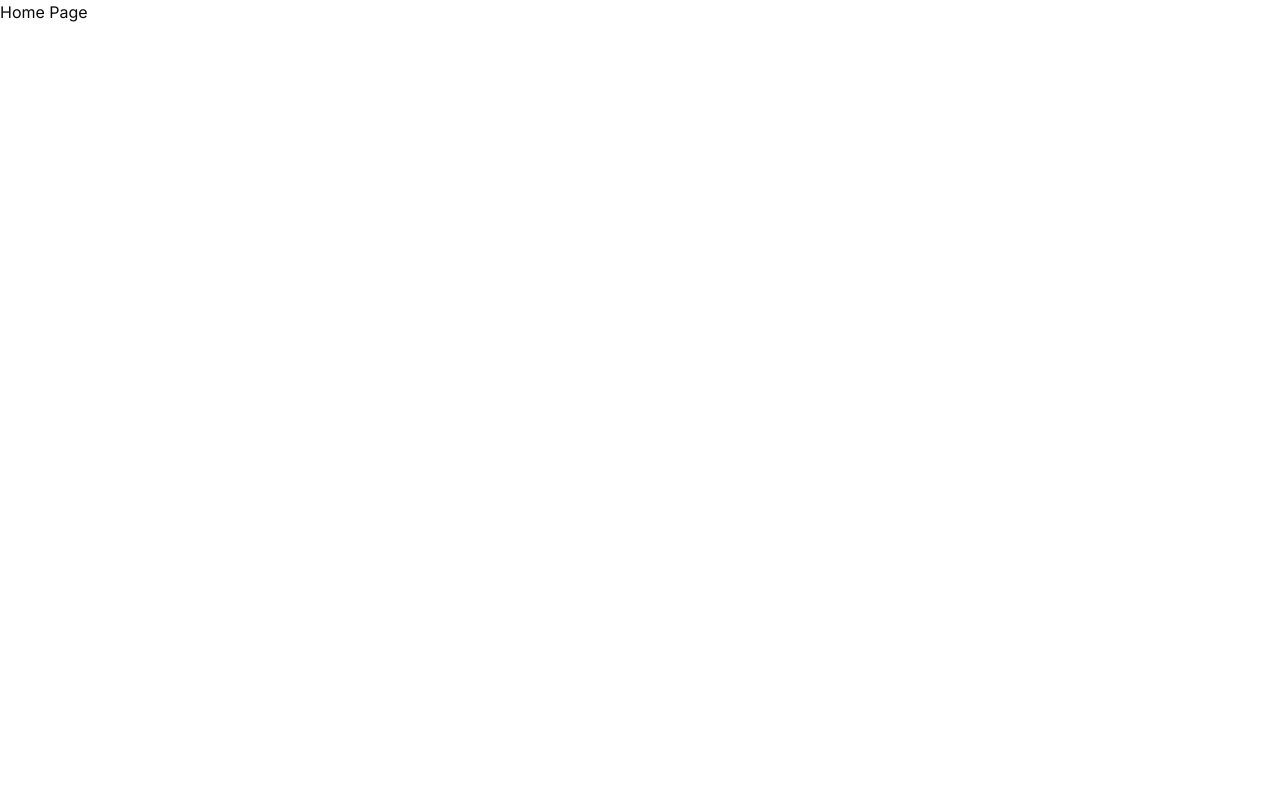
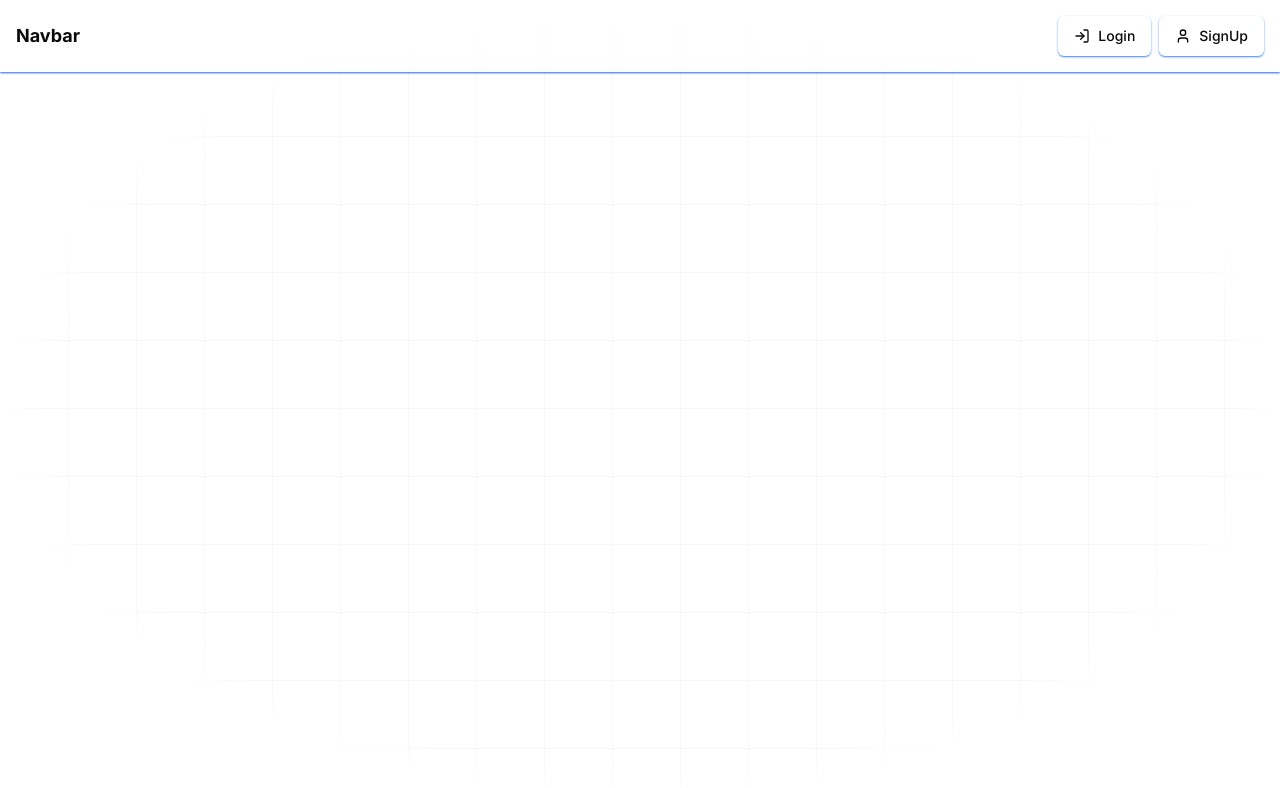
Before and after one commit to tanayvaswani/medoff, a Next.js app: page / in a window 1280 px wide. Shown: the top 788 px of the page. Built offline with nearby package versions, Linux system fonts and the light colour scheme.

Commit message:
navbar done

```diff
--- a/app/(root)/page.tsx
+++ b/app/(root)/page.tsx
@@ -1,11 +1,13 @@
-
+import { Background } from "@/components/background";
+import Navbar from "@/components/navbar";
 
 const HomePage = () => {
-    return (
-        <div>
-            Home Page
-        </div>
-     );
-}
+  return (
+    <div>
+      <Background />
+      <Navbar />
+    </div>
+  );
+};
 
 export default HomePage;
--- /dev/null
+++ b/components/background.tsx
@@ -0,0 +1,19 @@
+"use client";
+
+import { motion } from "framer-motion";
+
+export function Background() {
+  return (
+    <motion.div
+      className="bg-root absolute inset-0 -z-50 h-full w-full bg-[linear-gradient(to_right,#80808012_1px,transparent_1px),linear-gradient(to_bottom,#80808012_1px,transparent_1px)] [background-size:68px_68px] [mask-image:radial-gradient(ellipse_50%_50%_at_50%_50%,#000_90%,transparent_100%)]"
+      initial={{ scale: 0.9, opacity: 0, x: 0 }}
+      animate={{ scale: 1, opacity: 100, x: 0 }}
+      transition={{
+        ease: "easeOut",
+        duration: 1,
+        x: { duration: 1 },
+        delay: 0.5,
+      }}
+    />
+  );
+}
--- /dev/null
+++ b/components/navbar.tsx
@@ -0,0 +1,26 @@
+import { LogIn, User } from "lucide-react";
+import { Button } from "./ui/button";
+
+const Navbar = () => {
+  return (
+    <div className="flex items-center justify-between w-full py-4 px-4 shadow-sm shadow-blue-600 backdrop-blur-sm">
+      <div className="text-lg font-bold">Navbar</div>
+      <div className="flex gap-x-2">
+        <Button
+          variant={"ghost"}
+          className="shadow-sm shadow-blue-500 hover:text-blue-500"
+        >
+          <LogIn className="h-4 w-4 mr-2" /> Login
+        </Button>
+        <Button
+          variant={"ghost"}
+          className="shadow-sm shadow-blue-500 hover:text-blue-500"
+        >
+          <User className="h-4 w-4 mr-2" /> SignUp
+        </Button>
+      </div>
+    </div>
+  );
+};
+
+export default Navbar;
--- /dev/null
+++ b/components/ui/button.tsx
@@ -0,0 +1,55 @@
+import * as React from "react"
+import { Slot } from "@radix-ui/react-slot"
+import { cva, type VariantProps } from "class-variance-authority"
+import { cn } from "@/app/lib/utils"
+
+const buttonVariants = cva(
+  "inline-flex items-center justify-center whitespace-nowrap rounded-md text-sm font-medium ring-offset-background transition-colors focus-visible:outline-none focus-visible:ring-2 focus-visible:ring-ring focus-visible:ring-offset-2 disabled:pointer-events-none disabled:opacity-50",
+  {
+    variants: {
+      variant: {
+        default: "bg-primary text-primary-foreground hover:bg-primary/90",
+        destructive:
+          "bg-destructive text-destructive-foreground hover:bg-destructive/90",
+        outline:
+          "border border-input bg-background hover:bg-accent hover:text-accent-foreground",
+        secondary:
+          "bg-secondary text-secondary-foreground hover:bg-secondary/80",
+        ghost: "hover:bg-accent hover:text-accent-foreground",
+        link: "text-primary underline-offset-4 hover:underline",
+      },
+      size: {
+        default: "h-10 px-4 py-2",
+        sm: "h-9 rounded-md px-3",
+        lg: "h-11 rounded-md px-8",
+        icon: "h-10 w-10",
+      },
+    },
+    defaultVariants: {
+      variant: "default",
+      size: "default",
+    },
+  }
+)
+
+export interface ButtonProps
+  extends React.ButtonHTMLAttributes<HTMLButtonElement>,
+    VariantProps<typeof buttonVariants> {
+  asChild?: boolean
+}
+
+const Button = React.forwardRef<HTMLButtonElement, ButtonProps>(
+  ({ className, variant, size, asChild = false, ...props }, ref) => {
+    const Comp = asChild ? Slot : "button"
+    return (
+      <Comp
+        className={cn(buttonVariants({ variant, size, className }))}
+        ref={ref}
+        {...props}
+      />
+    )
+  }
+)
+Button.displayName = "Button"
+
+export { Button, buttonVariants }
--- a/package.json
+++ b/package.json
@@ -10,6 +10,7 @@
   },
   "dependencies": {
     "@prisma/client": "^5.5.2",
+    "@radix-ui/react-slot": "^1.0.2",
     "class-variance-authority": "^0.7.0",
     "clsx": "^2.0.0",
     "framer-motion": "^10.16.4",
--- a/tsconfig.json
+++ b/tsconfig.json
@@ -19,7 +19,7 @@
       }
     ],
     "paths": {
-      "medoff/*": ["./*"]
+      "@/*": ["./*"]
     }
   },
   "include": ["next-env.d.ts", "**/*.ts", "**/*.tsx", ".next/types/**/*.ts", "components/gradient.js"],
```
Also changed, not shown: 1 other file (tests, documents, lock files or other folders).
